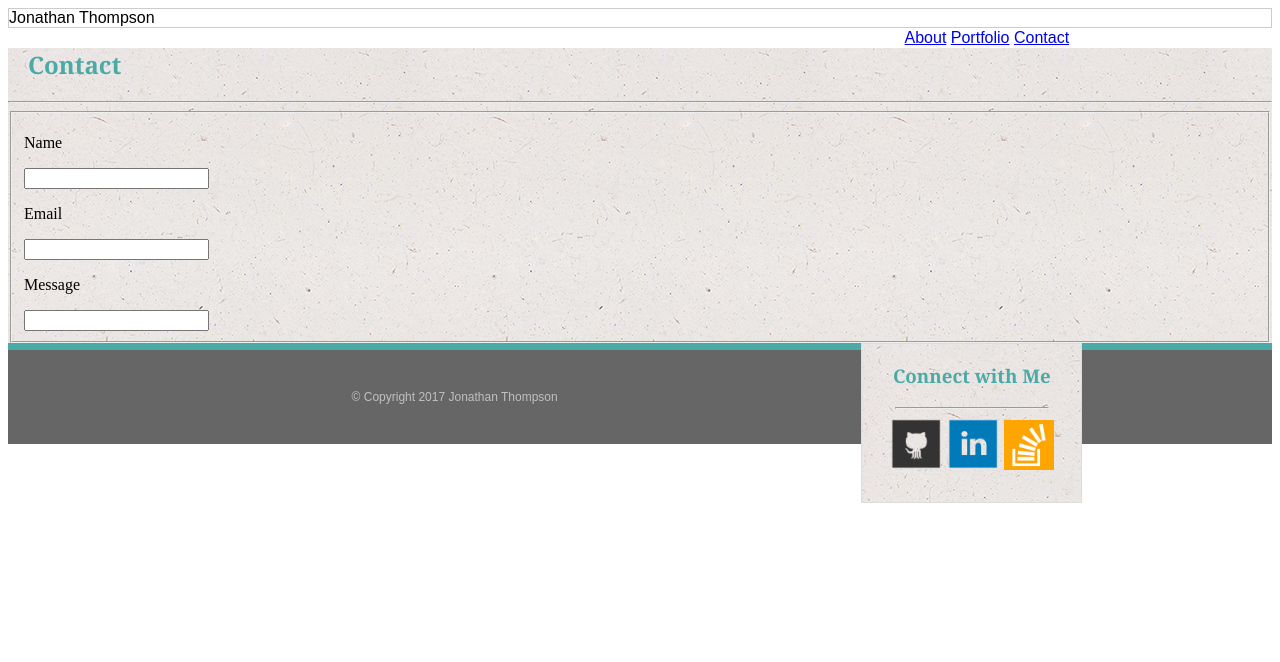
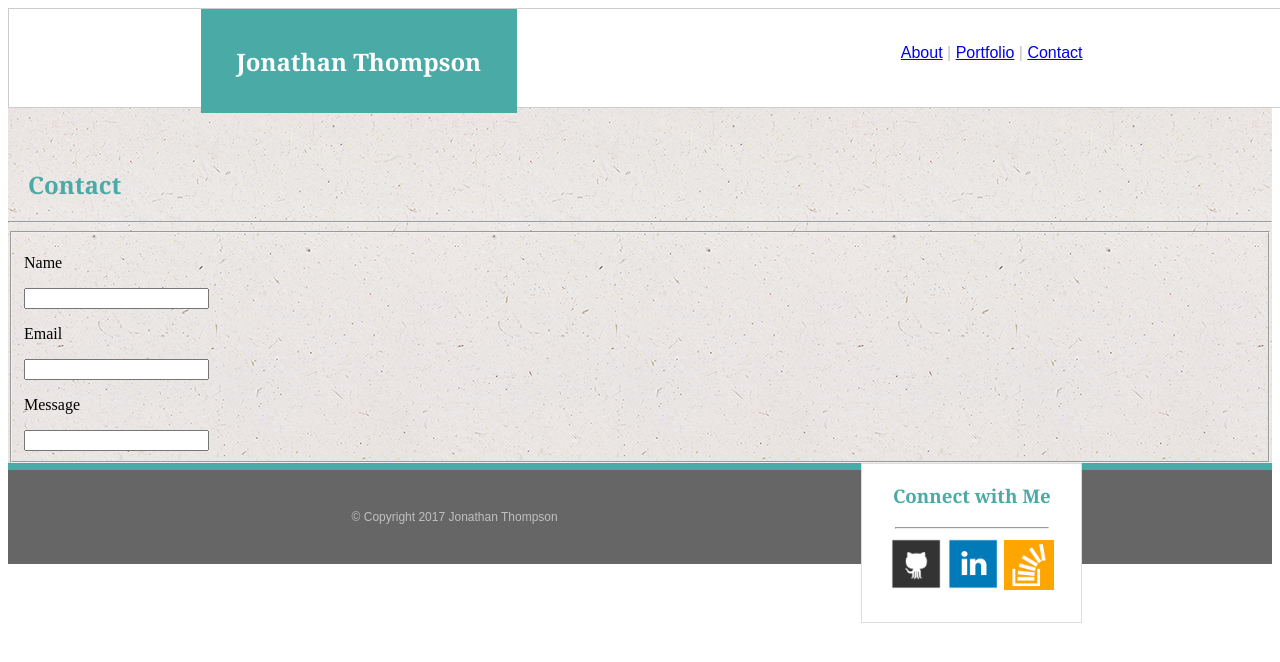
Before and after one commit to ThompsonJonM/Basic-Portfolio, a plain HTML site: page contact.html in a window 1280 px wide. Drawn offline with Linux system fonts and the light colour scheme.

Commit message:
Fourth pass, further clean up and beginning to work on Contact and Portfolio

```diff
--- a/assets/css/style.css
+++ b/assets/css/style.css
@@ -2,6 +2,30 @@
 
 * {
 	box-sizing: border-box;
+}
+
+header {
+	font-family: arial;
+	width: 100%;
+	background-color: #ffffff;
+	border-style: solid;
+	border-width: 1.5px;
+	border-color: #cccccc;
+}
+
+section {
+	background-image: url(../images/background.png);
+}
+
+h2 {
+	font-family: georgia;
+	color: #4aaaa5;
+	padding-left: 20px;
+}
+
+h3 {
+	font-family: georgia;
+	color: #4aaaa5;
 }
 
 .connect {
@@ -31,33 +55,9 @@
 	border-color: #4aaaa5;
 }
 
-header {
-	font-family: arial;
-	width: 100%;
-	background-color: #ffffff;
-	border-style: solid;
-	border-width: 1.5px;
-	border-color: #cccccc;
-}
-
-section {
-	background-image: url(../images/background.png);
-}
-
-h2 {
-	font-family: georgia;
-	color: #4aaaa5;
-	padding-left: 20px;
-}
-
-h3 {
-	font-family: georgia;
-	color: #4aaaa5;
-}
-
 #headerbar {
 	position: fixed;
-	padding-bottom: 30px;
+	padding-bottom: 45px;
 }
 
 #headername {
@@ -65,7 +65,7 @@ h3 {
 	position: absolute;
 	margin-left: 15%;
 	margin-top: 0%;
-	padding: 20px;
+	padding: 35.5px;
 	color: #ffffff;
 	background-color: #4aaaa5;
 
@@ -75,13 +75,13 @@ h3 {
 	float: right;
 	position: relative;
 	margin-right: 16%;
-	padding-top: 20px;
+	padding-top: 35px;
 	font-family: arial;
 	color: #c0c0c0;
 }
 
 #gap1 {
-	padding: 50px;
+	padding: 70px;
 }
 
 #aboutme {
--- a/contact.html
+++ b/contact.html
@@ -6,16 +6,25 @@
 </head>
 <body>
 
-	<header class="header">
-		Jonathan Thompson
+	<header id="headerbar">
 		<div id="headerlinks">
-				<a href="#">About</a>
-				<a href="#">Portfolio</a>
+			<a href="#">About</a> |
+			<a href="#">Portfolio</a> |
 			<a href="#">Contact</a>
+		</div>
+		<div>
+			<h2 id="headername">Jonathan Thompson</h2>
 		</div>
 	</header>
 
-	<section id="contacttext">
+		<!-- Used section instead of div due to background -->
+	<section>
+
+		<!--this section is to create a gap between head and body-->
+		<div id="gap1">
+		</div>
+
+			<div id="contacttext">
 				<h2>Contact</h2>
 				<hr>
 					<form>
@@ -28,14 +37,16 @@
 								<input id="messagebox" type="text">
 						</fieldset>
 					</form>
-	</section>
+				</div>
 
-	<section class="connect">
+			<div class="connect">
 				<h3>Connect with Me</h3>
 				<hr id=hr2>
 					<img id="github" src="./assets/images/github.png">
 					<img id="linkedin" src="./assets/images/linkedin.png">
 					<img id="stack" src="./assets/images/stack.png">
+			</div>
+
 		</section>
 
 	<footer class="footer">
```
Also changed, not shown: portfolio.html (+20 -9 lines). Lines whose indentation alone changed are shown as unchanged.
